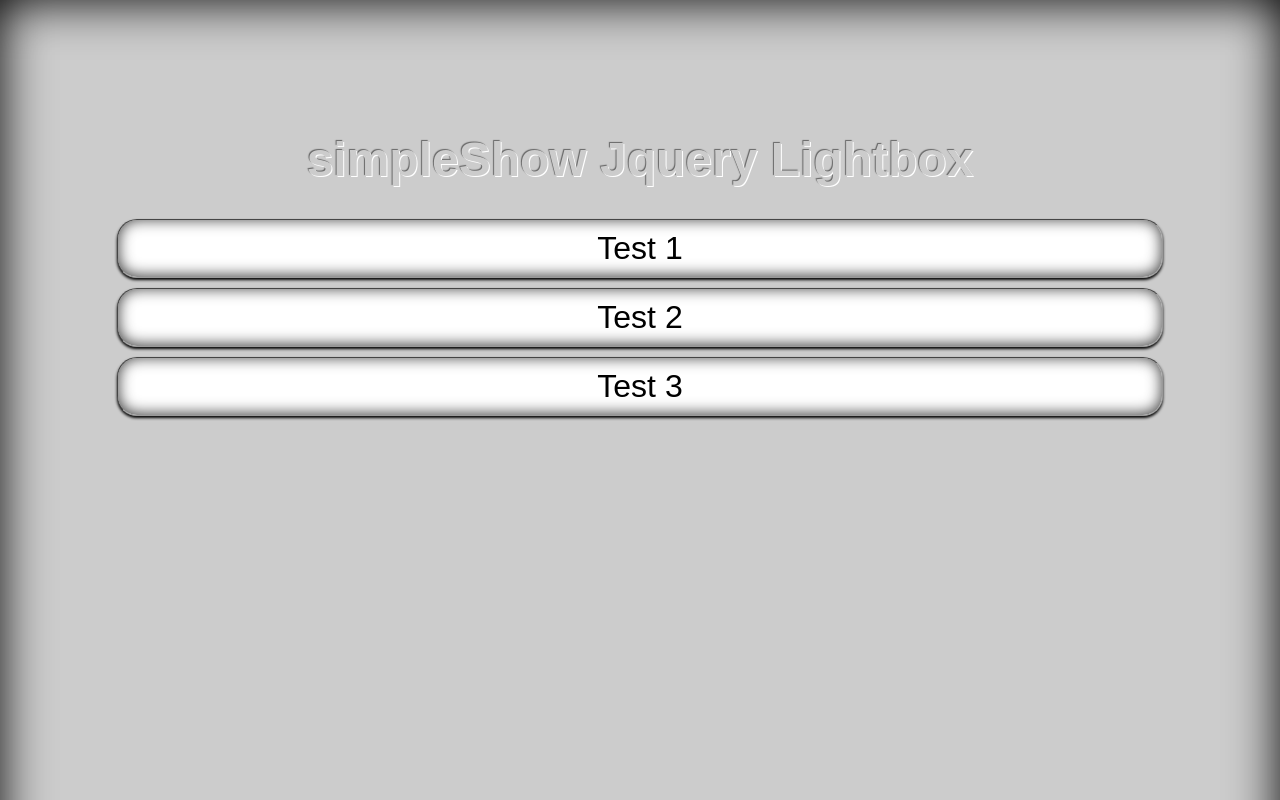
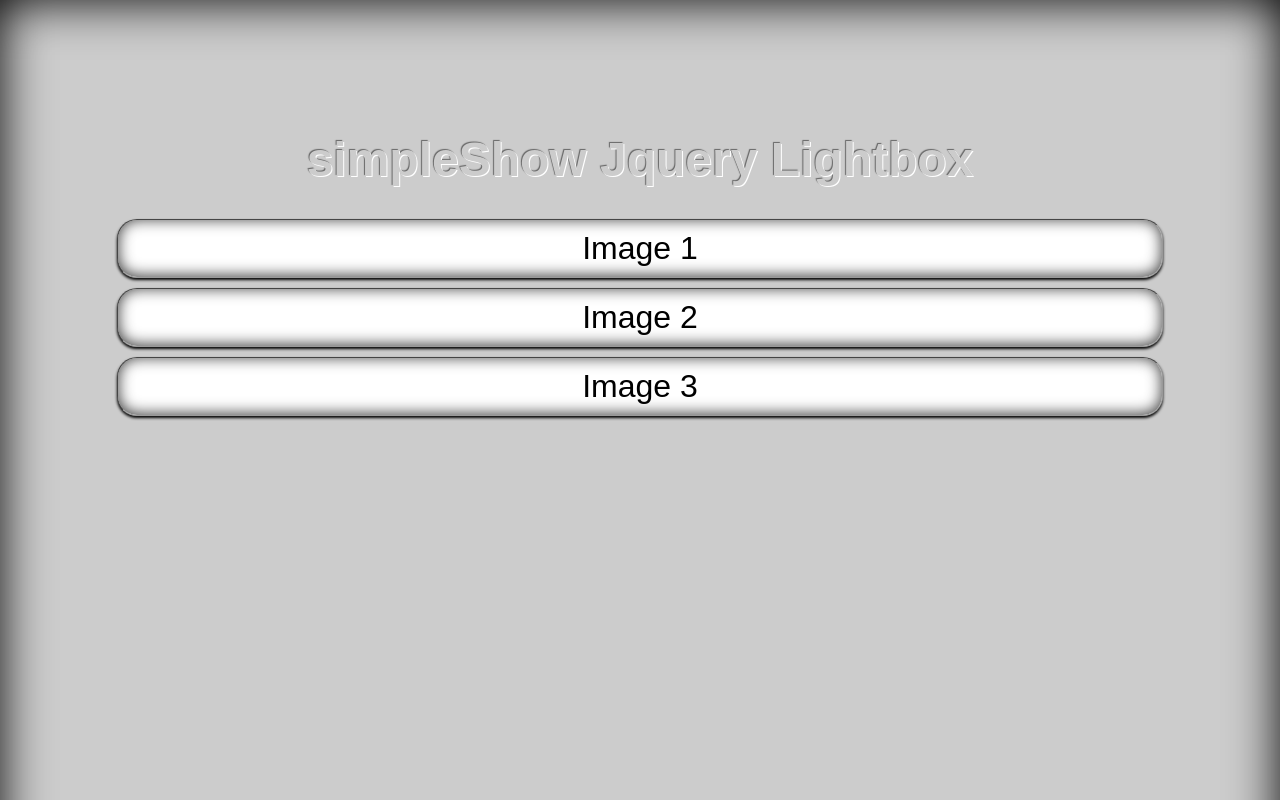
Before and after one commit to redgraffix/simpleShow, a plain HTML site: page index.html in a window 1280 px wide. Shown: the top 800 px of the page. Drawn offline with nearby package versions, Linux system fonts and the light colour scheme.

Commit message:
Update index.html
clean up html example file, new image sources

```diff
--- a/index.html
+++ b/index.html
@@ -12,8 +12,8 @@
 
 <body>
 <h1>simpleShow Jquery Lightbox</h1>
-<a class="viewThumb" href="http://redgraffix.com/testsite/fullsizeimages/funcitylogo.jpg" title="Fun City Logo">Test 1</a>
-<a class="viewThumb" href="http://redgraffix.com/testsite/images/stirthumb.jpg" title="Stir Logo">Test 2</a>
-<a class="viewThumb" href="#">Test 3</a>
+<a class="viewThumb" href="http://farm9.staticflickr.com/8240/8498782775_bad5a3f372_k.jpg" title="Fruit Ka-bobs">Image 1</a>
+<a class="viewThumb" href="http://farm9.staticflickr.com/8495/8304643317_a50bb64410_o.jpg" title="Simpsons and Beer">Image 2</a>
+<a class="viewThumb" href="http://farm9.staticflickr.com/8498/8280015474_cb99557c7c_k.jpg" title="Yummy Pi">Image 3</a>
 </body>
 </html>
```
